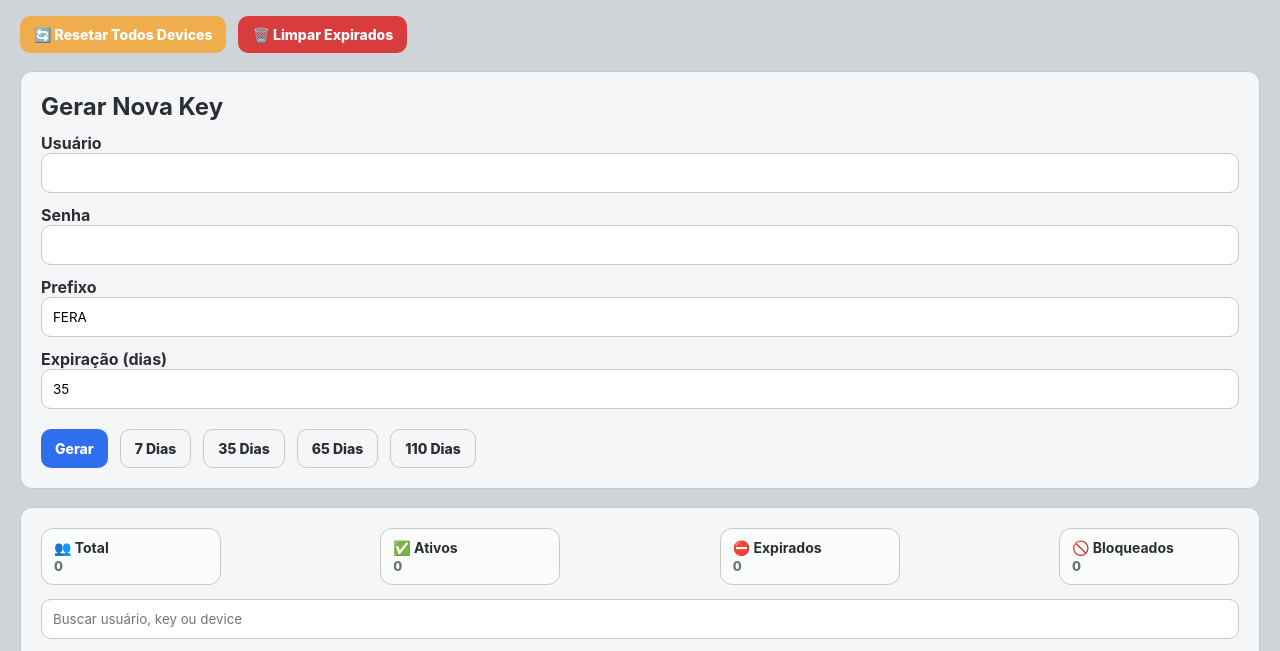
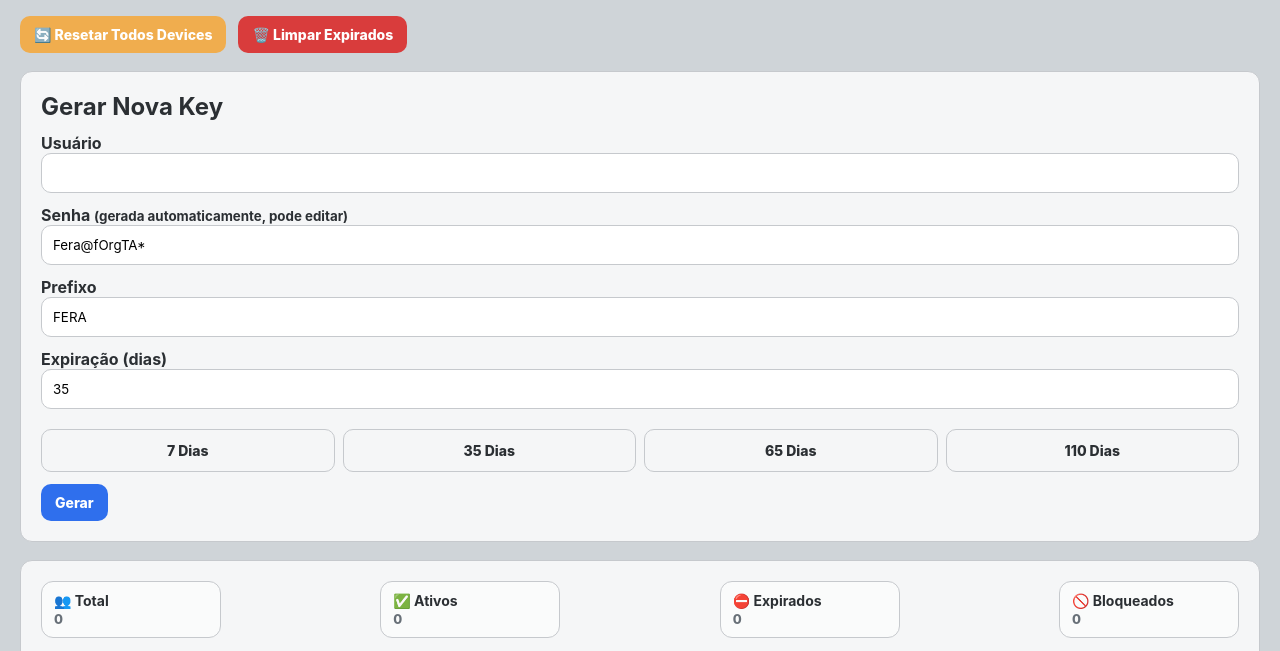
Before and after one commit to FeraAlpha/painel-licenca-server, a Flask app: template templates/admin_index.html in a window 1280 px wide. Shown: the part 69-720 px from the top of the page. Run offline with Flask 2, Linux system fonts and the light colour scheme; the template is opened without the code that fills it, so the values that code supplies are empty.

Commit message:
Update admin_index.html

```diff
--- a/templates/admin_index.html
+++ b/templates/admin_index.html
@@ -242,7 +242,9 @@
     transform:translateY(0px);
   }
 
-  /* MOBILE: AÇÕES VIRAM MENU ⋮ */
+  /* ===========================
+     MOBILE: AÇÕES VIRAM MENU ⋮
+     =========================== */
   .actionsBox{
     position:relative;
   }
@@ -280,6 +282,21 @@
   .actionsMenu form{ margin-bottom:8px; }
   .actionsMenu form:last-child{ margin-bottom:0; }
 
+  /* ===========================
+     MELHORIAS MOBILE (formulário)
+     =========================== */
+  .day-buttons {
+    display: grid;
+    grid-template-columns: repeat(auto-fit, minmax(120px, 1fr));
+    gap: 8px;
+    margin-top: 8px;
+    margin-bottom: 12px;
+  }
+  .day-buttons .btn {
+    width: 100%;
+    padding: 12px 8px;
+  }
+
   @media (max-width: 820px){
     thead { display:none; }
 
@@ -296,6 +313,16 @@
 
     .actionsWrap{ display:none; }
     .menuBtn{ display:inline-block; }
+
+    .day-buttons {
+      grid-template-columns: repeat(2, 1fr);
+    }
+  }
+
+  @media (max-width: 480px) {
+    .day-buttons {
+      grid-template-columns: 1fr;
+    }
   }
 </style>
 </head>
@@ -328,26 +355,27 @@
 <div class="card">
   <h2 style="margin-bottom:12px">Gerar Nova Key</h2>
 
-  <form method="post" action="/admin/generate">
+  <form method="post" action="/admin/generate" id="generateForm">
     <label>Usuário</label>
     <input name="username" required>
 
-    <label>Senha</label>
-    <input name="password" required>
+    <label>Senha <small>(gerada automaticamente, pode editar)</small></label>
+    <input name="password" id="autoPassword" required>
 
     <label>Prefixo</label>
     <input name="prefix" value="FERA">
 
     <label>Expiração (dias)</label>
-    <input name="expire_days" type="number" value="35" min="1">
+    <input name="expire_days" type="number" value="35" min="1" id="expireDays">
 
-    <div style="display:flex; gap:12px; margin-top:8px; flex-wrap:wrap">
-      <button type="submit" class="btn btn-primary" onclick="setLoading(this)">Gerar</button>
+    <div class="day-buttons">
       <button type="button" class="btn btn-ghost" onclick="setExpiration('7')">7 Dias</button>
       <button type="button" class="btn btn-ghost" onclick="setExpiration('35')">35 Dias</button>
       <button type="button" class="btn btn-ghost" onclick="setExpiration('65')">65 Dias</button>
       <button type="button" class="btn btn-ghost" onclick="setExpiration('110')">110 Dias</button>
     </div>
+
+    <button type="submit" class="btn btn-primary" onclick="setLoading(this)">Gerar</button>
   </form>
 </div>
 
@@ -498,12 +526,36 @@
 <div id="toast" class="toast">OK</div>
 
 <script>
-// Toast via URL ?msg=
-(function(){
+// ================== FUNÇÃO PARA GERAR SENHA ALEATÓRIA ==================
+function generateRandomPassword() {
+  const chars = 'ABCDEFGHIJKLMNOPQRSTUVWXYZabcdefghijklmnopqrstuvwxyz0123456789';
+  let password = 'Fera@';
+  for (let i = 0; i < 6; i++) {
+    password += chars.charAt(Math.floor(Math.random() * chars.length));
+  }
+  // Adiciona um caractere especial no final para ficar mais forte
+  const specials = '!@#$%&*';
+  password += specials.charAt(Math.floor(Math.random() * specials.length));
+  return password;
+}
+
+// ================== PREENCHER CAMPO DE SENHA AUTOMATICAMENTE ==================
+document.addEventListener("DOMContentLoaded", function() {
+  const passField = document.getElementById('autoPassword');
+  if (passField) {
+    passField.value = generateRandomPassword();
+  }
+
+  // Toast via URL ?msg=
   const url = new URL(window.location.href);
   const msg = url.searchParams.get("msg");
   if(msg) toast(msg);
-})();
+
+  // Inicializa as funções
+  renderExp();
+  updateDashboard();
+  highlightUserFromURL();
+});
 
 // ================== TEMA ESCURO ==================
 function toggleDark(){ document.body.classList.toggle("dark"); }
@@ -687,11 +739,7 @@ function highlightUserFromURL() {
   }
 }
 
-// ================== INICIALIZAÇÃO ==================
-renderExp();
-updateDashboard();
-highlightUserFromURL();
-
+// ================== ATUALIZAÇÕES PERIÓDICAS ==================
 setInterval(() => {
   renderExp();
   updateDashboard();
```
